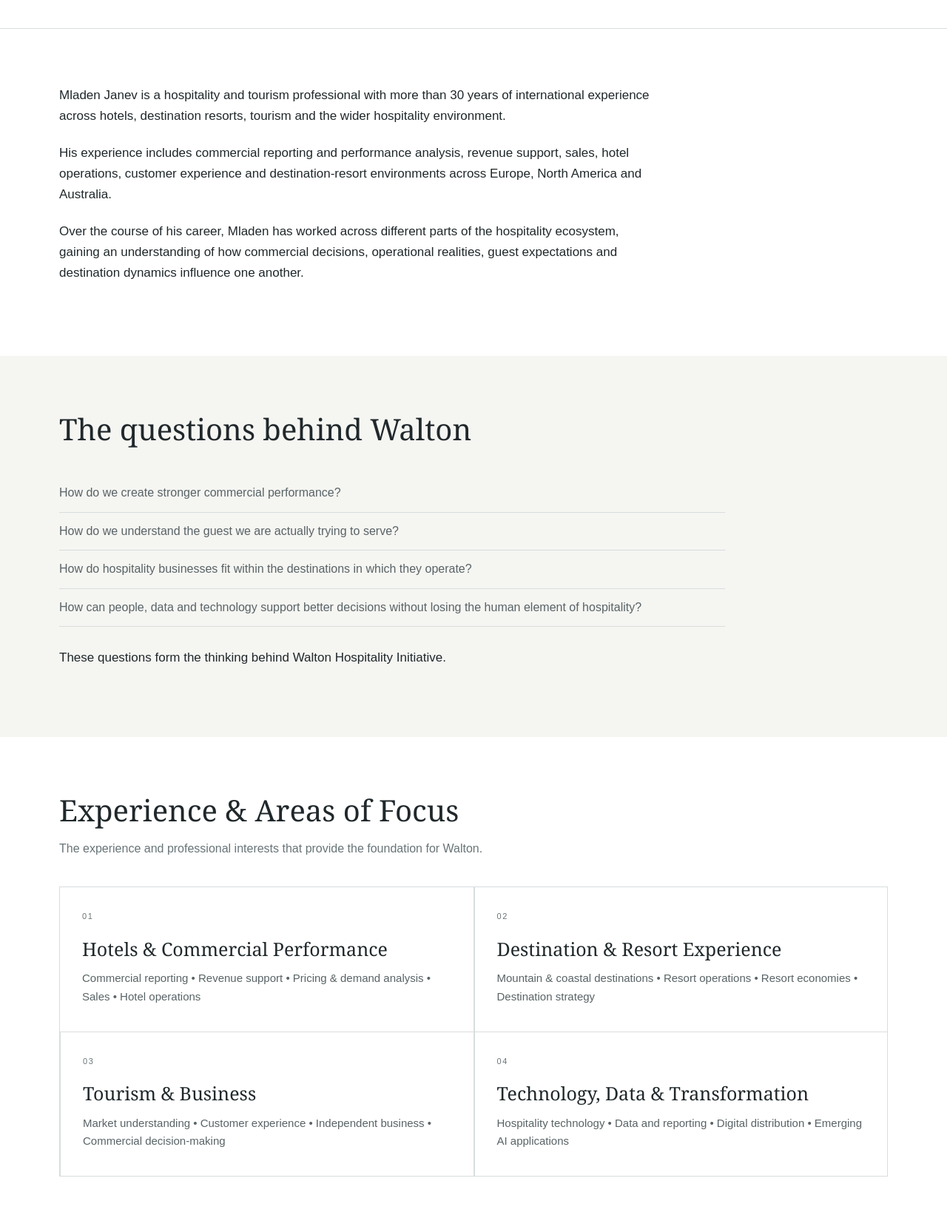
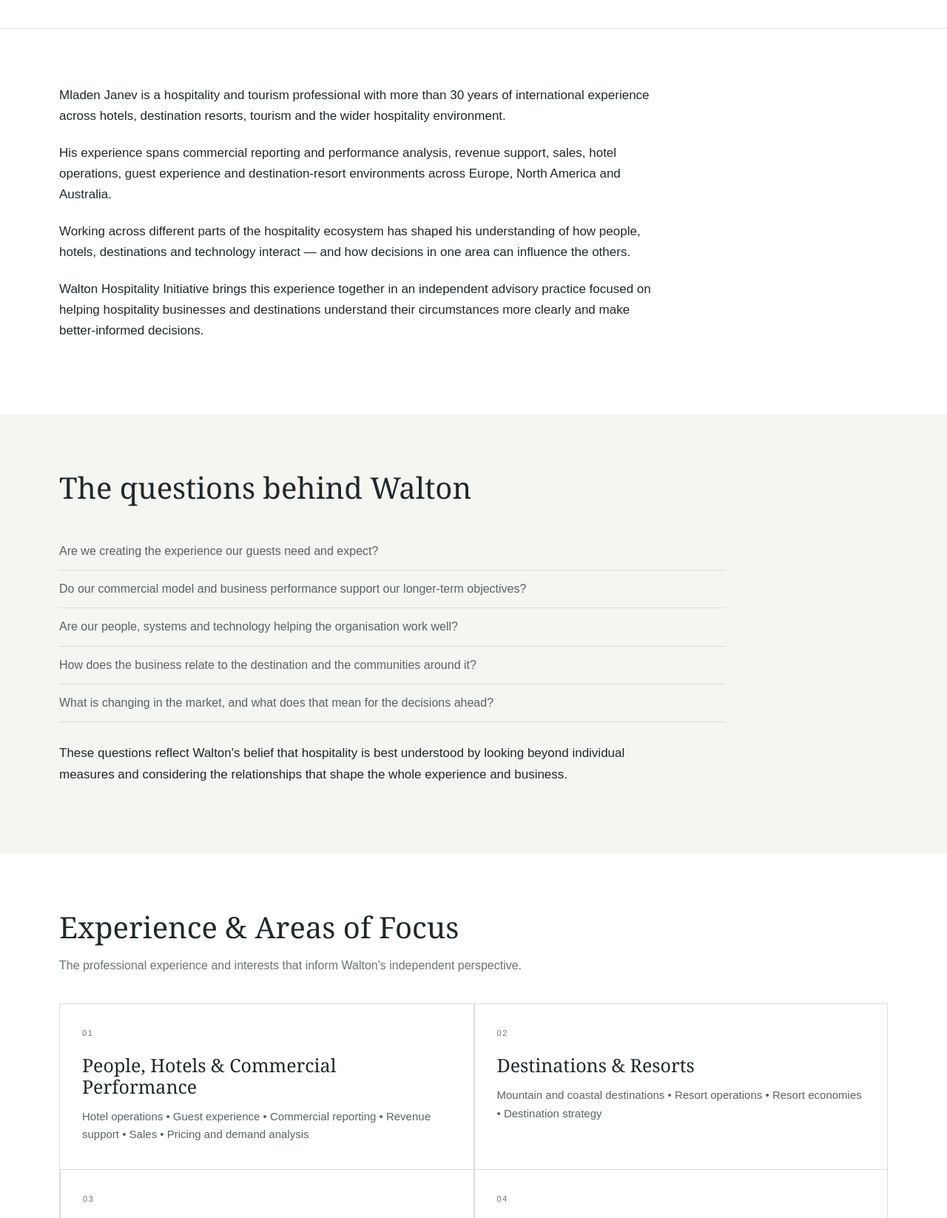
Before and after one commit to WaltonHospitality/waltonhospitality.github.io, a plain HTML site: page about.html in a window 1280 px wide. Shown: the part 285-1931 px from the top of the page at 74% size. Drawn offline with Linux system fonts and the light colour scheme.

Commit message:
Update Walton about page
Updated the content and structure of the about.html file, including changes to the meta description, navigation links, and sections detailing Mladen Janev's experience and the Walton Hospitality Initiative.

```diff
--- a/about.html
+++ b/about.html
@@ -1,43 +1,64 @@
-<!doctype html><html lang="en"><head><meta charset="utf-8">
+<!doctype html>
+<html lang="en">
+<head>
+<meta charset="utf-8">
 <meta name="viewport" content="width=device-width,initial-scale=1">
 <title>About | Walton Hospitality Initiative</title>
-<meta name="description" content="Walton Hospitality Initiative — Hospitality Strategy & Commercial Advisory.">
-<link rel="stylesheet" href="assets/style.css"></head><body>
+<meta name="description" content="About Mladen Janev and the thinking behind Walton Hospitality Initiative.">
+<link rel="stylesheet" href="assets/style.css">
+</head>
+<body>
 <header class="site-header"><div class="container nav">
 <a class="brand" href="index.html">WALTON HOSPITALITY INITIATIVE</a>
-<nav class="nav-links" aria-label="Main navigation"><a href="index.html">Home</a><a href="about.html">About</a><a href="advisory.html">Advisory</a><a href="perspectives.html">Perspectives</a><a href="contact.html">Contact</a></nav>
-</div></header><main><section class="page-hero"><div class="container"><p class="eyebrow">About</p><h1>About Mladen Janev</h1></div></section>
+<nav class="nav-links" aria-label="Main navigation">
+<a href="index.html">Home</a><a href="about.html">About</a><a href="advisory.html">Advisory</a><a href="perspectives.html">Perspectives</a><a href="contact.html">Contact</a>
+</nav>
+</div></header>
+<main>
+
+<section class="page-hero"><div class="container"><p class="eyebrow">About</p><h1>About Mladen Janev</h1></div></section>
 <section class="section white"><div class="container"><div class="prose">
 <p>Mladen Janev is a hospitality and tourism professional with more than 30 years of international experience across hotels, destination resorts, tourism and the wider hospitality environment.</p>
-<p>His experience includes commercial reporting and performance analysis, revenue support, sales, hotel operations, customer experience and destination-resort environments across Europe, North America and Australia.</p>
-<p>Over the course of his career, Mladen has worked across different parts of the hospitality ecosystem, gaining an understanding of how commercial decisions, operational realities, guest expectations and destination dynamics influence one another.</p>
+<p>His experience spans commercial reporting and performance analysis, revenue support, sales, hotel operations, guest experience and destination-resort environments across Europe, North America and Australia.</p>
+<p>Working across different parts of the hospitality ecosystem has shaped his understanding of how people, hotels, destinations and technology interact — and how decisions in one area can influence the others.</p>
+<p>Walton Hospitality Initiative brings this experience together in an independent advisory practice focused on helping hospitality businesses and destinations understand their circumstances more clearly and make better-informed decisions.</p>
 </div></div></section>
 <section class="section"><div class="container"><div class="section-head"><h2>The questions behind Walton</h2></div>
-<ul class="list"><li>How do we create stronger commercial performance?</li><li>How do we understand the guest we are actually trying to serve?</li><li>How do hospitality businesses fit within the destinations in which they operate?</li><li>How can people, data and technology support better decisions without losing the human element of hospitality?</li></ul>
-<p class="prose" style="margin-top:28px">These questions form the thinking behind Walton Hospitality Initiative.</p></div></section>
+<ul class="list">
+<li>Are we creating the experience our guests need and expect?</li>
+<li>Do our commercial model and business performance support our longer-term objectives?</li>
+<li>Are our people, systems and technology helping the organisation work well?</li>
+<li>How does the business relate to the destination and the communities around it?</li>
+<li>What is changing in the market, and what does that mean for the decisions ahead?</li>
+</ul>
+<p class="prose" style="margin-top:28px">These questions reflect Walton's belief that hospitality is best understood by looking beyond individual measures and considering the relationships that shape the whole experience and business.</p>
+</div></section>
 <section class="section white"><div class="container">
-<div class="section-head">
-<h2>Experience &amp; Areas of Focus</h2>
-<p>The experience and professional interests that provide the foundation for Walton.</p>
-</div>
+<div class="section-head"><h2>Experience &amp; Areas of Focus</h2><p>The professional experience and interests that inform Walton's independent perspective.</p></div>
 <div class="experience">
-<article class="area"><div class="number">01</div><h3>Hotels &amp; Commercial Performance</h3><p>Commercial reporting • Revenue support • Pricing &amp; demand analysis • Sales • Hotel operations</p></article>
-<article class="area"><div class="number">02</div><h3>Destination &amp; Resort Experience</h3><p>Mountain &amp; coastal destinations • Resort operations • Resort economies • Destination strategy</p></article>
-<article class="area"><div class="number">03</div><h3>Tourism &amp; Business</h3><p>Market understanding • Customer experience • Independent business • Commercial decision-making</p></article>
+<article class="area"><div class="number">01</div><h3>People, Hotels &amp; Commercial Performance</h3><p>Hotel operations • Guest experience • Commercial reporting • Revenue support • Sales • Pricing and demand analysis</p></article>
+<article class="area"><div class="number">02</div><h3>Destinations &amp; Resorts</h3><p>Mountain and coastal destinations • Resort operations • Resort economies • Destination strategy</p></article>
+<article class="area"><div class="number">03</div><h3>Tourism &amp; Business</h3><p>Market understanding • Visitor economy • Independent business • Commercial decision-making</p></article>
 <article class="area"><div class="number">04</div><h3>Technology, Data &amp; Transformation</h3><p>Hospitality technology • Data and reporting • Digital distribution • Emerging AI applications</p></article>
 </div></div></section>
 <section class="section"><div class="container"><div class="section-head"><h2>Education &amp; professional development</h2></div><div class="prose">
 <p><strong>Master’s Degree in Tourism Management</strong><br>New Bulgarian University</p>
 <p><strong>Certificate in Hotel Revenue Management</strong><br>Cornell University</p>
-<p>Mladen’s Master’s research focused on the sustainable development of ski areas in Bulgaria based on worldwide practices, including international approaches to destination and resort strategy.</p>
+<p>Mladen’s Master’s research focused on the sustainable development of ski areas in Bulgaria, drawing on international practices and approaches to destination and resort strategy.</p>
 </div></div></section>
-<section class="section white"><div class="container"><div class="section-head"><h2>Walton Hospitality Initiative</h2>
-<p>Walton is being developed as an independent platform for hospitality advisory work, strategic projects, industry collaboration and thought leadership.</p></div>
-<div class="prose"><p>The initiative brings together commercial hospitality experience with a broader interest in people, hotels, destinations and technology, and the evolving relationship between hospitality businesses and the places in which they operate.</p>
-<p>As Walton develops, the platform will expand to include selected projects, collaborations and further Hospitality Perspectives.</p></div></div></section>
+<section class="section white"><div class="container">
+<div class="section-head"><h2>Walton Hospitality Initiative</h2><p>An independent advisory initiative built around three sources of value: independence, perspective and clarity.</p></div>
+<div class="prose">
+<p>Walton looks beyond individual commercial metrics to understand how people, hotels, destinations and technology interact. It brings together relevant perspectives to help clients see their situation more clearly, challenge assumptions and consider the implications of their choices.</p>
+<p>Walton provides advice and independent assessment. Clients retain ownership of their decisions and the direction they choose to take.</p>
+</div></div></section>
 <section class="section"><div class="container"><p class="eyebrow">Professional Membership</p><p class="statement">Mladen Janev, MTS</p>
 <p class="prose">Member of The Tourism Society, the UK's professional body connecting people and organisations across the tourism industry.</p>
-<a class="link-arrow" href="https://thetourismsociety.com/" target="_blank" rel="noopener">Visit The Tourism Society →</a></div></section></main>
-<footer class="site-footer"><div class="container footer-row"><div><strong>Walton Hospitality Initiative</strong><br><span class="footer-note">© 2026 Walton Hospitality Initiative. All rights reserved.</span></div>
-<div>Mladen Janev, MTS · <a href="mailto:mladen@waltonhospitality.co.uk">mladen@waltonhospitality.co.uk</a> · <a href="https://www.linkedin.com/in/mladen-janev-a3b993422" target="_blank" rel="noopener">LinkedIn</a></div></div></footer>
+<a class="link-arrow" href="https://thetourismsociety.com/" target="_blank" rel="noopener">Visit The Tourism Society →</a></div></section>
+
+</main>
+<footer class="site-footer"><div class="container footer-row">
+<div><strong>Walton Hospitality Initiative</strong><br><span class="footer-note">© 2026 Walton Hospitality Initiative. All rights reserved.</span></div>
+<div>Mladen Janev, MTS · <a href="mailto:mladen@waltonhospitality.co.uk">mladen@waltonhospitality.co.uk</a> · <a href="https://www.linkedin.com/in/mladen-janev-a3b993422" target="_blank" rel="noopener">LinkedIn</a></div>
+</div></footer>
 </body></html>
```
